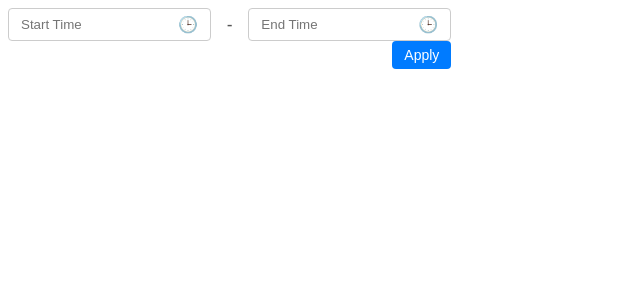
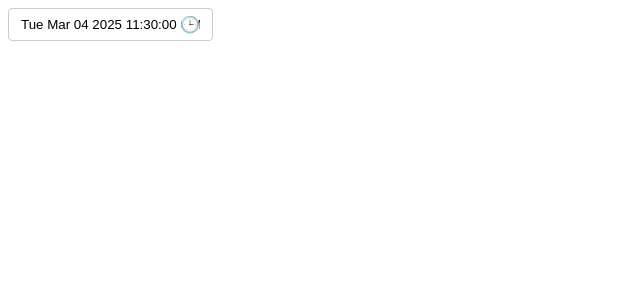
Before and after one commit to raviv123/custom-components, an Angular app: page / in a window 1280 px wide. Shown: the top 300 px of the page, without its empty margins (0-640 px from the left). Built offline with nearby package versions, Linux system fonts and the light colour scheme.

Commit message:
Latest timpicker

```diff
--- a/src/app/app.component.html
+++ b/src/app/app.component.html
@@ -5,7 +5,22 @@
     </app-error-message>
 </div> -->
 
-<app-timepicker [interval]="120"></app-timepicker>
+<app-timepicker
+    [interval]="30"
+    [range]="false"
+    [control]="form.controls['time']"
+    [startTimeControl]="form.controls['startTime']"
+    (timeChange)="onTimeChange($event)"
+    (overlayOpened)="onOverlayOpened()"
+    (overlayClosed)="onOverlayClosed()"
+    (timeSelected)="onTimeSelected($event)"
+    (onBlur)="onBlurEvent()">
+</app-timepicker>
+
+<!--
+    [control]="form.controls['time']"
+    [startTimeControl]="form.controls['startTime']"
+    [endTimeControl]="form.controls['endTime']" -->
 
 <!-- <form [formGroup]="form">
   <d-input-number [control]="form.controls['number']" [min]="0" [max]="100" [hideArrows]="true" [maxLength]="10"
--- a/src/app/app.component.ts
+++ b/src/app/app.component.ts
@@ -30,33 +30,20 @@ const errorMessages = {
 export class AppComponent {
   errorMessages: { [key: string]: string } = errorMessages;
 
-  //   userForm: FormGroup = new FormGroup({
-  //     phone: new FormControl('', [Validators.required, Validators.minLength(3),Validators.pattern('^[a-zA-Z]+$'),Validators.maxLength(10)])
-  //   });
 
-  //   title = 'dummyProject';
-  // }
 
   form = new FormGroup(
     {
-      number: new FormControl('', [
+      time: new FormControl(new Date().setHours(11, 30, 0), [
         Validators.required,
-        CustomValidators.minMaxLengthValidator(2, 10),
       ]),
-      newPassword: new FormControl('', [
+      startTime: new FormControl(new Date().setHours(12, 30, 0), [
         Validators.required,
-        Validators.minLength(8),
-        Validators.pattern(
-          '^(?=.*\\d)(?=.*[!@#$%^&*])(?=.*[a-z])(?=.*[A-Z]).{8,}$'
-        ),
       ]),
-      confirmPassword: new FormControl('', [Validators.required]),
-    },
-    {
-      validators: CustomValidators.fieldsMatchValidator(
-        'newPassword',
-        'confirmPassword'
-      ),
+      endTime: new FormControl(new Date().setHours(12, 30, 0), [
+        Validators.required,
+      ])
+
     }
   );
 
@@ -66,4 +53,25 @@ export class AppComponent {
       this.form.reset();
     }
   }
+
+  onTimeChange(event: string | { startTime: string, endTime: string }): void {
+    console.log('Time Change Event:', event);
+  }
+
+  onOverlayOpened(): void {
+    console.log('Overlay Opened Event');
+  }
+
+  onOverlayClosed(): void {
+    console.log('Overlay Closed Event');
+  }
+
+  onTimeSelected(event: string | { startTime: string, endTime: string }): void {
+    console.log('formValue', this.form.value); // The value will now include a Date instance
+    console.log('Time Selected Event:', event);
+  }
+
+  onBlurEvent(): void {
+    console.log('Blur Event');
+  }
 }
--- a/src/app/components/timepicker/timepicker.component.html
+++ b/src/app/components/timepicker/timepicker.component.html
@@ -1,34 +1,34 @@
 <div class="time-picker-wrapper" (click)="$event.stopPropagation()">
     <div *ngIf="!range" class="time-input" (click)="toggleTimePicker()">
-        <input type="text" [value]="timeForm.get('time')?.value" readonly />
+        <input type="text" [value]="(control ? (control.value) : (timeForm.get('time')?.value) | date:'hh:mm a')"  readonly (blur)="onBlurEvent()" />
         <span class="clock-icon">🕒</span>
     </div>
 
     <div *ngIf="range" class="time-range-wrapper">
         <div class="time-input" (click)="toggleTimePickerStart()">
-            <input type="text" [value]="timeForm.get('startTime')?.value" readonly placeholder="Start Time" />
+            <input type="text" [value]=" startTimeControl ? startTimeControl.value : timeForm.get('startTime')?.value | date:'hh:mm a'" readonly placeholder="Start Time" (blur)="onBlurEvent()" />
             <span class="clock-icon">🕒</span>
         </div>
         <div class="time-divider">-</div>
         <div class="time-input" (click)="toggleEndTimePickerEnd()">
-            <input type="text" [value]="timeForm.get('endTime')?.value" readonly placeholder="End Time" />
+            <input type="text" [value]="endTimeControl ? endTimeControl.value : timeForm.get('endTime')?.value | date:'hh:mm a'" readonly placeholder="End Time" (blur)="onBlurEvent()" />
             <span class="clock-icon">🕒</span>
         </div>
     </div>
 
-    <div class="time-picker-container" #timePickerContainer [class.open]="isEndOpen || isStartOpen || isOpen">
+    <div *ngIf="isEndOpen || isStartOpen || isOpen" class="time-picker-container" #timePickerContainer [class.open]="isEndOpen || isStartOpen || isOpen">
         <ul class="time-options">
-            <li *ngFor="let time of amTimeOptions"
-                [class.selected]="time === timeForm.get(isEndOpen ? 'endTime' : isStartOpen ? 'startTime' : 'time')?.value"
-                (click)="onTimeSelected(time, isEndOpen)">
-                {{ time }}
-                <span *ngIf="time === timeForm.get(isEndOpen ? 'endTime' : isStartOpen ? 'startTime' : 'time')?.value" class="tick-mark">✔</span>
+            <li *ngFor="let option of amTimeOptions"
+                [class.selected]="getSelectedTime(option)"
+                (click)="onTimeSelected(option, isEndOpen)">
+                {{ option }}
+                <span *ngIf="getSelectedTime(option)" class="tick-mark">✔</span>
             </li>
-            <li *ngFor="let time of pmTimeOptions"
-                [class.selected]="time === timeForm.get(isEndOpen ? 'endTime' : isStartOpen ? 'startTime' : 'time')?.value"
-                (click)="onTimeSelected(time, isEndOpen)">
-                {{ time }}
-                <span *ngIf="time === timeForm.get(isEndOpen ? 'endTime' : isStartOpen ? 'startTime' : 'time')?.value" class="tick-mark">✔</span>
+            <li *ngFor="let option of pmTimeOptions"
+                [class.selected]="getSelectedTime(option)"
+                (click)="onTimeSelected(option, isEndOpen)">
+                {{ option }}
+                <span *ngIf="getSelectedTime(option)" class="tick-mark">✔</span>
             </li>
         </ul>
     </div>
--- a/src/app/components/timepicker/timepicker.component.ts
+++ b/src/app/components/timepicker/timepicker.component.ts
@@ -1,23 +1,31 @@
 import { CommonModule } from '@angular/common';
 import { Component, EventEmitter, Input, OnInit, Output, Renderer2, ElementRef, AfterViewInit, ViewChild } from '@angular/core';
-import { FormGroup, FormBuilder, Validators } from '@angular/forms';
+import { FormGroup, FormBuilder, Validators, FormControl, ReactiveFormsModule } from '@angular/forms';
+import { formatDate } from '@angular/common';
 
 @Component({
   selector: 'app-timepicker',
-  imports: [CommonModule],
+  imports: [CommonModule, ReactiveFormsModule],
   standalone: true,
   templateUrl: './timepicker.component.html',
   styleUrl: './timepicker.component.scss'
 })
 export class TimepickerComponent implements OnInit, AfterViewInit {
+  @Input() control!: FormControl;
+  @Input() startTimeControl!: FormControl;
+  @Input() endTimeControl!: FormControl;
   @Input() initialTime: string = '12:00 PM';
-  @Input() range: boolean = true;
+  @Input() range: boolean = false;
   @Input() interval: number = 15; // Interval in minutes, default to 30 minutes
   @Output() timeChange = new EventEmitter<string | { startTime: string, endTime: string }>();
+  @Output() overlayOpened = new EventEmitter<void>(); // Event for overlay opening
+  @Output() overlayClosed = new EventEmitter<void>(); // Event for overlay closing
+  @Output() timeSelected = new EventEmitter<string | { startTime: string, endTime: string }>(); // Event for time selection
+  @Output() onBlur = new EventEmitter<void>(); // Event for blur
 
   @ViewChild('timePickerContainer') timePickerContainer!: ElementRef;
 
-  timeForm: FormGroup;
+  timeForm!: FormGroup;
   amTimeOptions: string[] = [];
   pmTimeOptions: string[] = [];
   isOpen: boolean = false;
@@ -30,11 +38,7 @@ export class TimepickerComponent implements OnInit, AfterViewInit {
     private renderer: Renderer2,
     private elRef: ElementRef
   ) {
-    this.timeForm = this.fb.group({
-      time: ['', Validators.required],
-      startTime: ['', Validators.required],
-      endTime: ['', Validators.required]
-    });
+
     this.generateTimeOptions();
   }
 
@@ -43,21 +47,54 @@ export class TimepickerComponent implements OnInit, AfterViewInit {
   }
 
   ngOnInit(): void {
+    if (!this.control && (!this.startTimeControl || !this.endTimeControl)) {
+      this.timeForm = this.fb.group({
+        time: [this._convertToDate(new Date().setHours(12, 30, 0)), Validators.required],
+        startTime: [this._convertToDate(new Date().setHours(12, 30, 0)), Validators.required],
+        endTime: [this._convertToDate(new Date().setHours(12, 30, 0)), Validators.required]
+      });
+      return;
+    }
+
+    // Convert initial values to Date instances if they are timestamps or strings
+    if (this.control && ( typeof this.control.value === 'number'  || typeof this.control.value === 'string')) {
+      this.control.setValue(this._convertToDate(this.control.value));
+    }
+
+    if (this.startTimeControl && (typeof this.startTimeControl.value === 'number' || typeof this.startTimeControl.value === 'string')) {
+      this.startTimeControl.setValue(this._convertToDate(this.startTimeControl.value));
+    }
+
+    if (this.endTimeControl && (typeof this.endTimeControl.value === 'number' || typeof this.endTimeControl.value === 'string')) {
+      this.endTimeControl.setValue(this._convertToDate(this.endTimeControl.value));
+    }
+
     if (this.initialTime) {
-      this.timeForm.patchValue({ time: this.initialTime });
+      // this.timeForm.patchValue({ time: this.initialTime });
     }
+  }
+
+  private _convertToDate(value: string | number): Date {
+    if (typeof value === 'number') {
+      return new Date(value); // Convert timestamp to Date
+    }
+    if (typeof value === 'string') {
+      return new Date(value); // Convert ISO string or formatted string to Date
+    }
+    return value as Date; // If already a Date instance, return as is
   }
 
   private _subscribeToOverlayOpen(): void {
     if (this.isOpen || this.isStartOpen || this.isEndOpen) {
       setTimeout(() => {
         const selectedTime = this.isEndOpen
-          ? this.timeForm.get('endTime')?.value
+          ? this.endTimeControl?.value || this.timeForm.get('endTime')?.value
           : this.isStartOpen
-          ? this.timeForm.get('startTime')?.value
-          : this.timeForm.get('time')?.value;
+            ? this.startTimeControl?.value || this.timeForm.get('startTime')?.value
+            : this.control?.value || this.timeForm?.get('time')?.value;
 
         this.scrollToSelectedOption(selectedTime);
+        this.overlayOpened.emit(); // Emit overlay opened event
       });
     }
   }
@@ -86,53 +123,131 @@ export class TimepickerComponent implements OnInit, AfterViewInit {
     for (let hour = 1; hour <= 12; hour++) {
       for (let minute = 0; minute < 60; minute += this.interval) {
         const formattedMinute = minute < 10 ? `0${minute}` : `${minute}`;
-        this.amTimeOptions.push(`${hour}:${formattedMinute} AM`);
-        this.pmTimeOptions.push(`${hour}:${formattedMinute} PM`);
+        this.amTimeOptions.push(`${hour < 10 ? '0'+ hour : hour}:${formattedMinute} AM`);
+        this.pmTimeOptions.push(`${hour < 10 ? '0'+ hour : hour}:${formattedMinute} PM`);
       }
     }
   }
 
+  getSelectedTime(selected: string): boolean {
+    const dateInstance = this.isStartOpen
+      ? this.startTimeControl?.value || this.timeForm?.get('startTime')?.value
+      : this.isEndOpen
+      ? this.endTimeControl?.value || this.timeForm?.get('endTime')?.value
+      : this.control?.value || this.timeForm?.get('time')?.value;
+
+    if (dateInstance instanceof Date) {
+      return selected === dateInstance.toLocaleTimeString('en-US', {
+        hour: '2-digit',
+        minute: '2-digit',
+        hour12: true,
+      }); // Format the Date instance to '12:00 PM'
+    }
+
+    return false; // Return an empty string if no valid Date instance is found
+  }
+
   toggleTimePicker(): void {
     this.isOpen = !this.isOpen;
-    this._subscribeToOverlayOpen();
+    if (this.isOpen) {
+      this._subscribeToOverlayOpen();
+    } else {
+      this.overlayClosed.emit(); // Emit overlay closed event
+    }
     this.handleDocumentClickListener();
   }
 
   toggleEndTimePickerEnd(): void {
     this.isStartOpen = this.isStartOpen ? !this.isStartOpen : this.isStartOpen;
     this.isEndOpen = !this.isEndOpen;
-    this._subscribeToOverlayOpen();
+    if (this.isEndOpen) {
+      this._subscribeToOverlayOpen();
+    } else {
+      this.overlayClosed.emit(); // Emit overlay closed event
+    }
     this.handleDocumentClickListener();
   }
 
   toggleTimePickerStart(): void {
     this.isStartOpen = !this.isStartOpen;
     this.isEndOpen = this.isEndOpen ? !this.isEndOpen : this.isEndOpen;
-    this._subscribeToOverlayOpen();
+    if (this.isStartOpen) {
+      this._subscribeToOverlayOpen();
+    } else {
+      this.overlayClosed.emit(); // Emit overlay closed event
+    }
     this.handleDocumentClickListener();
   }
 
   onTimeSelected(time: string, isEndTime: boolean = false): void {
+    const selectedDate = this._getDateWithTime(time); // Convert the selected time to a Date instance
+
     if (this.range && isEndTime) {
-      this.timeForm.patchValue({ endTime: time });
+      this.endTimeControl
+        ? this.endTimeControl.setValue(selectedDate)
+        : this.timeForm.patchValue({ endTime: selectedDate });
       this.isEndOpen = false;
     } else if (this.range) {
-      this.timeForm.patchValue({ startTime: time });
+      this.startTimeControl
+        ? this.startTimeControl.setValue(selectedDate)
+        : this.timeForm.patchValue({ startTime: selectedDate });
       this.isStartOpen = false;
       this.isOpen = false;
     } else {
-      this.timeForm.patchValue({ time: time });
-      this.timeChange.emit(time);
+      this.control
+        ? this.control.setValue(selectedDate) // Update the FormControl with the Date instance
+        : this.timeForm.patchValue({ time: selectedDate });
       this.isOpen = false;
     }
+
+    this.timeSelected.emit(
+      this.range
+        ? this.startTimeControl?.value || this.endTimeControl?.value
+          ? { startTime: this.startTimeControl?.value, endTime: this.endTimeControl?.value }
+          : this.timeForm.value
+        : selectedDate
+    ); // Emit the Date instance or range
+    this.overlayClosed.emit(); // Emit overlay closed event after selection
     this.handleDocumentClickListener();
   }
 
+  private _getDateWithTime(time: string): Date {
+    const [hoursMinutes, period] = time.split(' ');
+    const [hours, minutes] = hoursMinutes.split(':').map(Number);
+    const date = new Date();
+    date.setHours(period === 'PM' && hours !== 12 ? hours + 12 : hours === 12 && period === 'AM' ? 0 : hours);
+    date.setMinutes(minutes);
+    date.setSeconds(0);
+    date.setMilliseconds(0);
+    return date;
+  }
+
   applyTimeRange(): void {
-    if (this.timeForm.valid) {
-      const { startTime, endTime } = this.timeForm.value;
-      this.timeChange.emit({ startTime, endTime });
+    if (this.timeForm.valid || (this.startTimeControl?.valid && this.endTimeControl?.valid)) {
+      let range = {
+        startTime: '',
+        endTime: ''
+      }
+
+      if ((this.startTimeControl?.value && this.endTimeControl?.value)) {
+        range = {
+          startTime: this.startTimeControl?.value,
+          endTime: this.endTimeControl?.value
+        }
+      }
+      else {
+        range = {
+          startTime: this.timeForm.value.startTime,
+          endTime: this.timeForm.value.endTime
+        }
+      }
+
+      this.timeChange.emit(range);
     }
+  }
+
+  onBlurEvent(): void {
+    this.onBlur.emit(); // Emit blur event when input loses focus
   }
 
   private handleDocumentClickListener(): void {
@@ -144,6 +259,7 @@ export class TimepickerComponent implements OnInit, AfterViewInit {
           this.isOpen = false;
           this.isEndOpen = false;
           this.isStartOpen = false;
+          this.overlayClosed.emit(); // Emit overlay closed event
           this.handleDocumentClickListener();
         }
       });
```
